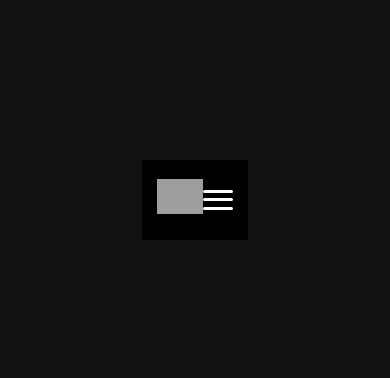
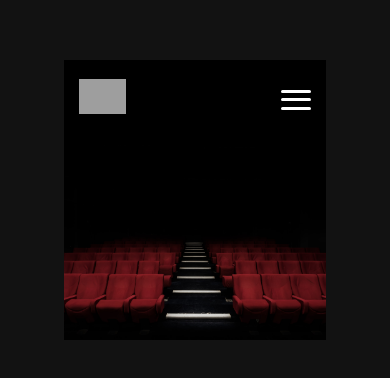
Before and after one commit to IT21355646/my-movie-app, a Vue app: page / in a window 390 px wide. Shown: the part 222-600 px from the top of the page. Built offline with nearby package versions, Linux system fonts and the light colour scheme; grey boxes are pictures that could not be loaded.

Commit message:
Hero section implementation with the background image

```diff
--- a/src/App.vue
+++ b/src/App.vue
@@ -1,6 +1,7 @@
 <template>
   <div id="app">
     <AppHeader />
+    <AppHero />
     <main>
       </main>
   </div>
@@ -8,11 +9,13 @@
 
 <script>
 import AppHeader from './components/Header.vue';
+import AppHero from './components/Hero.vue'; // Import the new Hero component
 
 export default {
   name: 'App',
   components: {
     AppHeader,
+    AppHero, // Register the Hero component
   },
 };
 </script>
--- /dev/null
+++ b/src/components/Hero.vue
@@ -0,0 +1,73 @@
+<template>
+  <section class="hero-section">
+    <img src="../assets/Images/Header Image.jpg" alt="Hero Image" class="hero-image" />
+    </section>
+</template>
+
+<script>
+export default {
+  name: 'AppHero',
+};
+</script>
+
+<style scoped>
+.hero-section {
+  width: 100%;
+  position: relative; /* Needed for positioning content or overlays */
+  overflow: hidden; /* Ensures image doesn't overflow */
+}
+
+.hero-image {
+  width: 100%;
+  height: auto; /* Maintain aspect ratio */
+  display: block; /* Remove extra space below image */
+  object-fit: cover; /* Crop image to cover the container */
+  min-height: 300px; /* Minimum height for smaller screens, adjust as needed */
+  max-height: 700px; /* Maximum height for larger screens, adjust as needed */
+}
+
+/* Example for content overlay if needed later */
+/*
+.hero-content {
+  position: absolute;
+  top: 50%;
+  left: 50%;
+  transform: translate(-50%, -50%);
+  text-align: center;
+  color: #fff;
+  z-index: 10;
+}
+
+.hero-content h1 {
+  font-size: 3em;
+  margin-bottom: 10px;
+}
+
+.hero-content p {
+  font-size: 1.2em;
+}
+*/
+
+/* Responsive adjustments */
+@media (max-width: 768px) {
+  .hero-image {
+    min-height: 250px;
+    max-height: 500px;
+  }
+  /*
+  .hero-content h1 {
+    font-size: 2em;
+  }
+  .hero-content p {
+    font-size: 1em;
+  }
+  */
+}
+
+@media (max-width: 480px) {
+  .hero-image {
+    min-height: 200px;
+    max-height: 400px;
+  }
+}
+</style>
```
